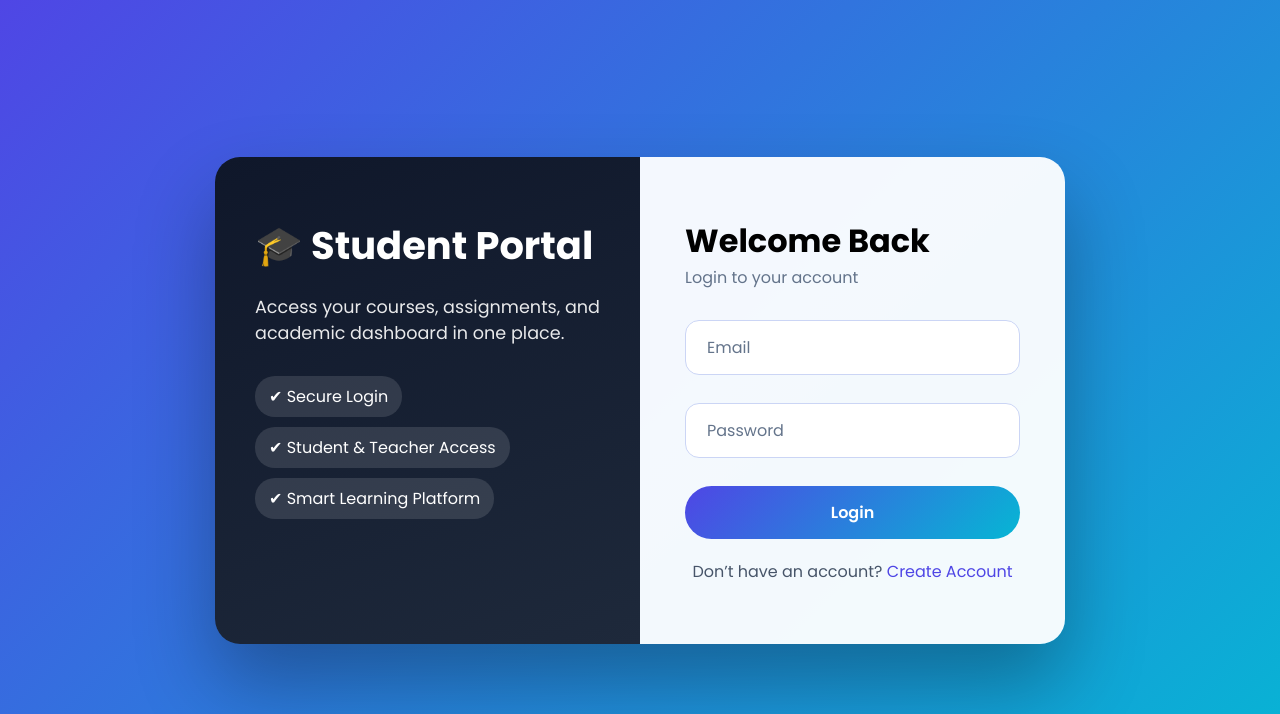
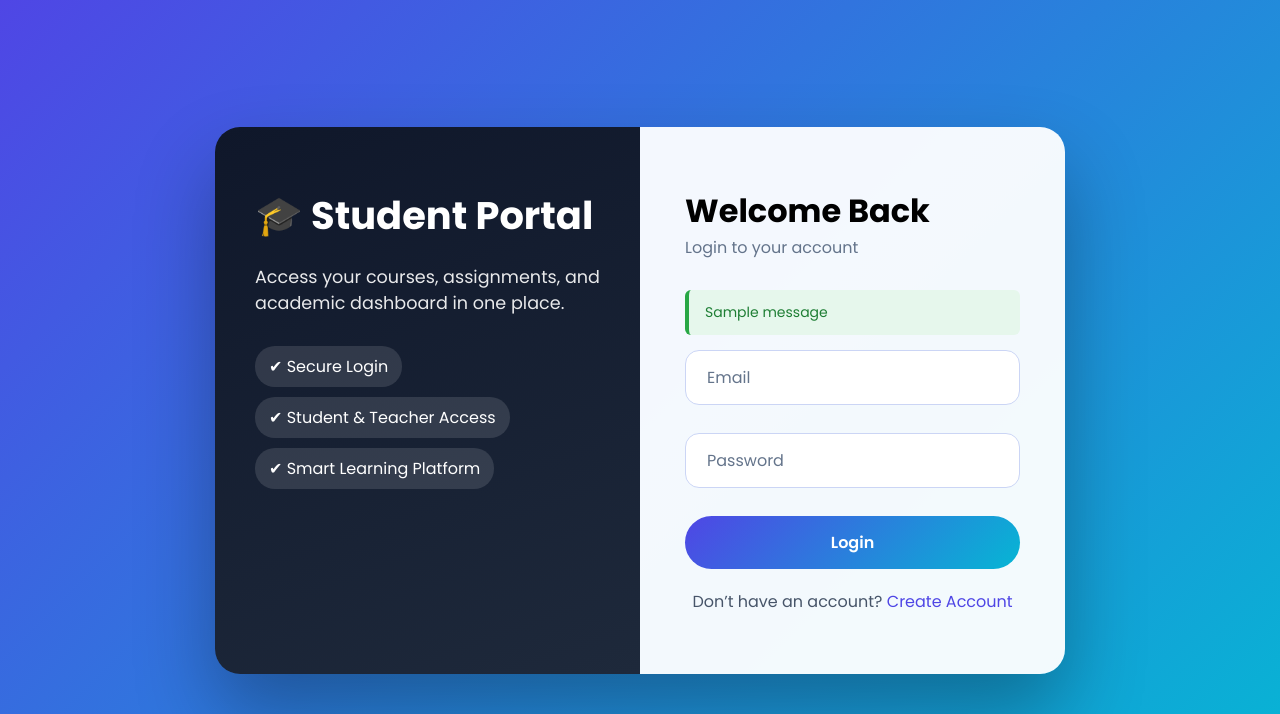
Before and after one commit to CodebyNik18/Student-Portal-System, a Django app: template templates/login.html in a window 1280 px wide. Shown: the top 714 px of the page. Run offline with Django 5.2, Linux system fonts and the light colour scheme; the template is opened without the code that fills it, so the values that code supplies are empty; tables that the repository leaves empty hold one stand-in row (values such as "Sample post"); one stand-in notice (Sample message) is shown.

Commit message:
Fix some error in student signup

```diff
--- a/accounts/urls.py
+++ b/accounts/urls.py
@@ -5,4 +5,5 @@ from . import views
 urlpatterns = [
     path('signup/', views.signup, name='signup'),
     path('learn_more/', views.learn_more, name='learn_more'),
+    path('login/', views.login, name='login')
 ]
--- a/portal_system/static/css/login.css
+++ b/portal_system/static/css/login.css
@@ -160,3 +160,36 @@ body {
         display: none;
     }
 }
+
+.messages {
+    margin: 15px 0;
+}
+
+.alert {
+    padding: 12px 16px;
+    border-radius: 6px;
+    margin-bottom: 10px;
+    font-size: 14px;
+    font-weight: 500;
+}
+
+/* Success message */
+.alert.success {
+    background-color: #e6f7ec;
+    color: #1e7e34;
+    border-left: 4px solid #28a745;
+}
+
+/* Error message */
+.alert.error {
+    background-color: #fdecea;
+    color: #a71d2a;
+    border-left: 4px solid #dc3545;
+}
+
+/* Warning message */
+.alert.warning {
+    background-color: #fff3cd;
+    color: #856404;
+    border-left: 4px solid #ffc107;
+}
--- a/templates/login.html
+++ b/templates/login.html
@@ -31,6 +31,16 @@
         <h2>Welcome Back</h2>
         <p class="subtitle">Login to your account</p>
 
+        {% if messages %}
+            <div class="messages">
+                {% for message in messages %}
+                <div class="alert {{ message.tags }}">
+                    {{ message }}
+                </div>
+                {% endfor %}
+            </div>
+        {% endif %}
+
         <form>
 
             <div class="input-group">
```
Also changed, not shown: accounts/views.py (+5 -2 lines), db.sqlite3.
